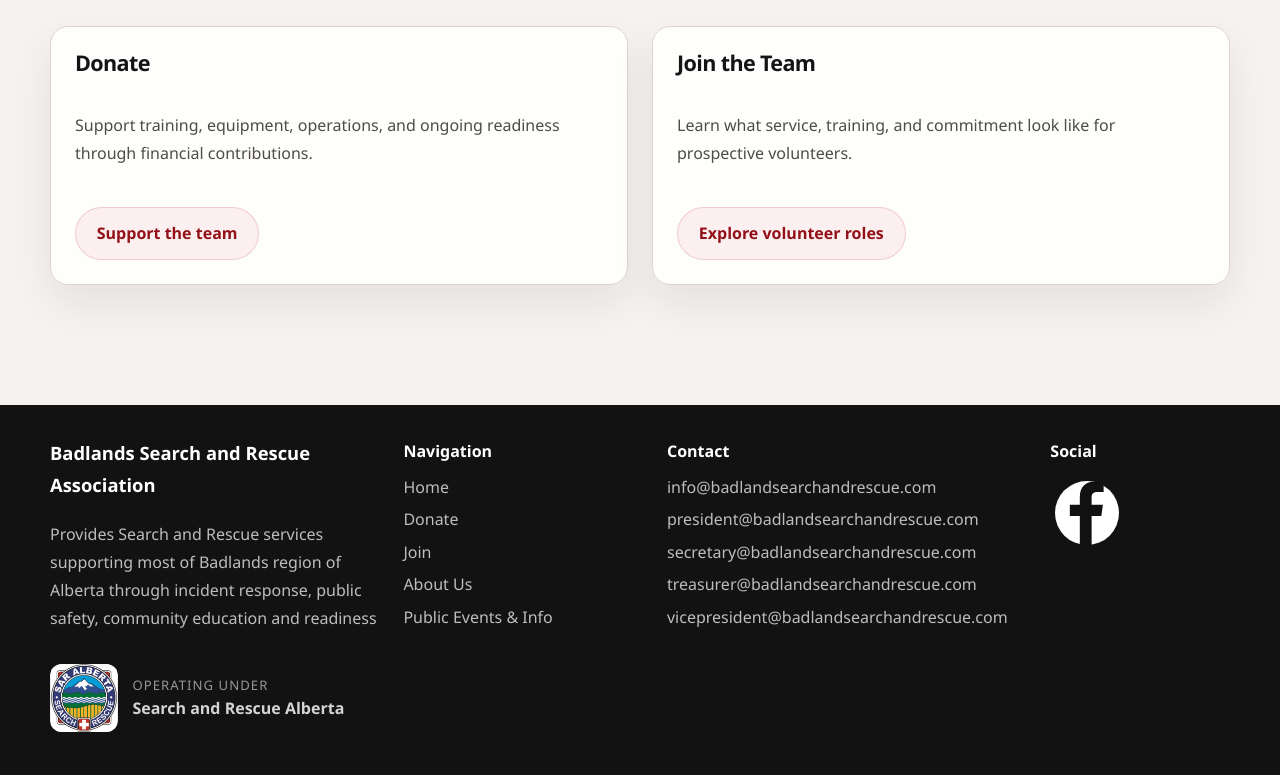
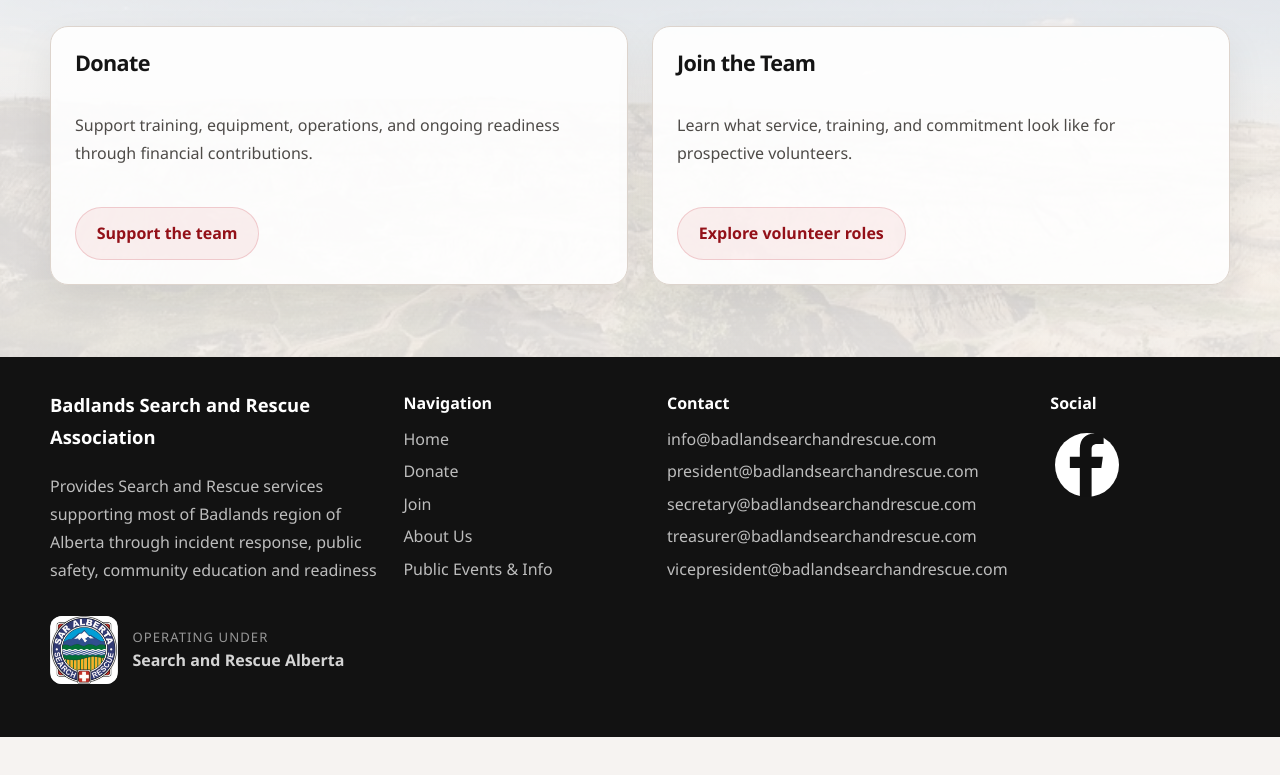
Before and after one commit to BSARalberta/BSAR_Website, a React (Vite) app: page / in a window 1280 px wide. Shown: the part 1907-2682 px from the top of the page. After the commit the page ends 2644 px from the top, so only its background shows below. Built offline with nearby package versions, Linux system fonts and the light colour scheme; no server answers.

Commit message:
Added: Image as background.

```diff
--- a/src/styles.css
+++ b/src/styles.css
@@ -28,8 +28,9 @@
 body {
   margin: 0;
   background:
+    linear-gradient(180deg, rgba(247, 243, 241, 0.86), rgba(245, 242, 239, 0.9)),
     radial-gradient(circle at top left, rgba(193, 18, 31, 0.08), transparent 32%),
-    linear-gradient(180deg, #f7f3f1 0%, #f5f2ef 100%);
+    url('/images/BSAR-Background.jpg') center top / cover fixed no-repeat;
   color: var(--color-text);
 }
 
@@ -1102,7 +1103,6 @@ ul {
 }
 
 .site-footer {
-  margin-top: 3rem;
   padding: 2rem 0 3rem;
   background: #121212;
   color: rgba(255, 255, 255, 0.88);
```
Also changed, not shown: public/images/BSAR-Background.jpg (added), 5 other files (tests, documents, lock files or other folders).
